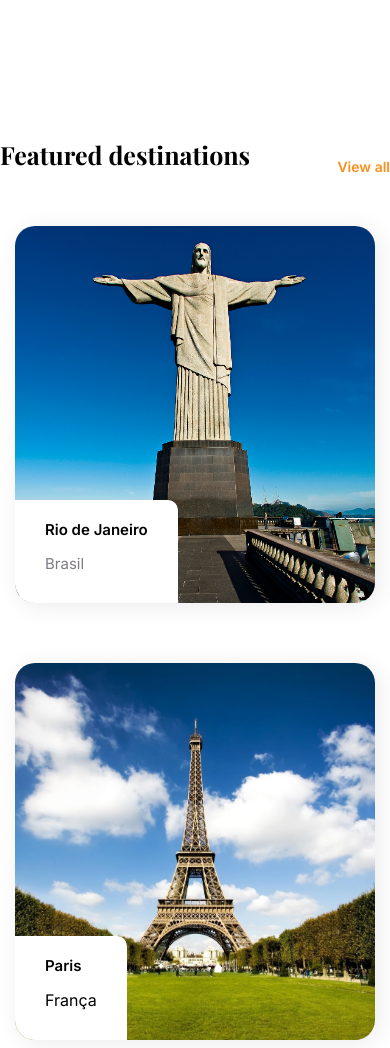
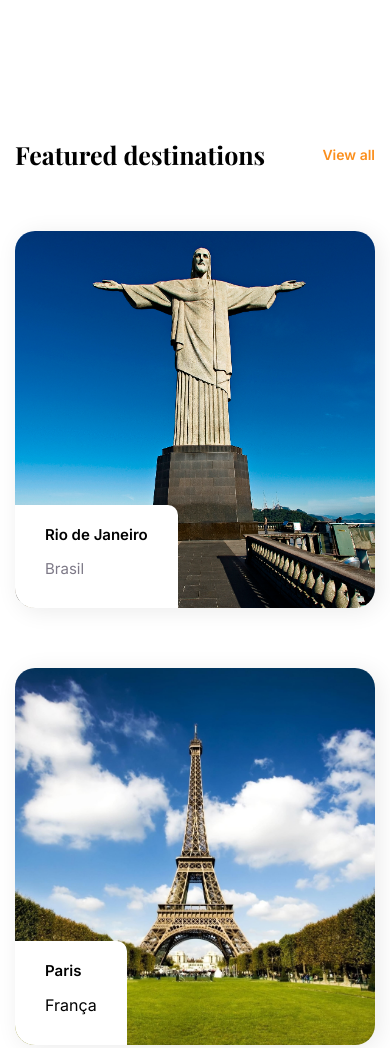
Before and after one commit to Gab-lima/template-travel, a website: page index.html in a window 390 px wide. Shown: the part 1800-2848 px from the top of the page. Drawn offline with nearby package versions, Linux system fonts and the light colour scheme.

Commit message:
tirando rolagem do mobile

```diff
--- a/index.html
+++ b/index.html
@@ -121,8 +121,10 @@
     <section class="destinations " data-aos="fade-up" data-aos-offset="500">
       <div class="container">
         <div class="row acenter space-btw small-separate">
-          <h3 class="font-display">Featured destinations</h3>
-          <a href="">View all</a>
+          <div class="xs-12 align-actions">
+            <h3 class="font-display">Featured destinations</h3>
+            <a href="">View all</a>
+          </div>
         </div>
 
         <div class="row">
@@ -276,7 +278,7 @@
     </section>
 
     <!-- Sexta section (Blog) -->
-    <section class="sect-blog" data-aos="fade-up" data-aos-offset="700">
+    <section class="sect-blog" data-aos="fade-up" data-aos-offset="600">
       <div class="container">
         <div class="row acenter small-separate space-btw">
           <h3 class="font-display">Trending stories</h3>
--- a/src/styles/common/_general.scss
+++ b/src/styles/common/_general.scss
@@ -62,3 +62,18 @@
 	margin-left: auto;
 	margin-right: auto;
 }
+
+
+// Aos animate - tira o estilo
+@media screen and (max-width: 1400px) {
+	[data-aos] {
+	  opacity: 0;
+	  transition-property: transform, opacity;
+	  transform: translateX(0) !important;
+
+	  &.aos-animate {
+		opacity: 1;
+		transform: translateX(0) !important;
+	  }
+	}
+  }
--- /dev/null
+++ b/src/styles/components/align-actions.scss
@@ -0,0 +1,18 @@
+.align-actions{
+    display: flex;
+    justify-content: space-between;
+    align-items: center;
+    margin-bottom: 30px;
+    h3{
+        margin: 0;
+    }
+    a {
+        color: $color-orange;
+        font-weight: 600;
+
+
+        &:hover {
+          border-bottom: 2px solid $color-orange;
+        }
+      }
+}
--- a/src/styles/components/destination.scss
+++ b/src/styles/components/destination.scss
@@ -1,13 +1,6 @@
 .destinations {
   .container {
-    a {
-      color: $color-orange;
-      font-weight: 600;
 
-      &:hover {
-        border-bottom: 2px solid $color-orange;
-      }
-    }
     .squad-img {
       position: relative;
       transition: 0.3s;
```
Also changed, not shown: dist/styles.min.css.
